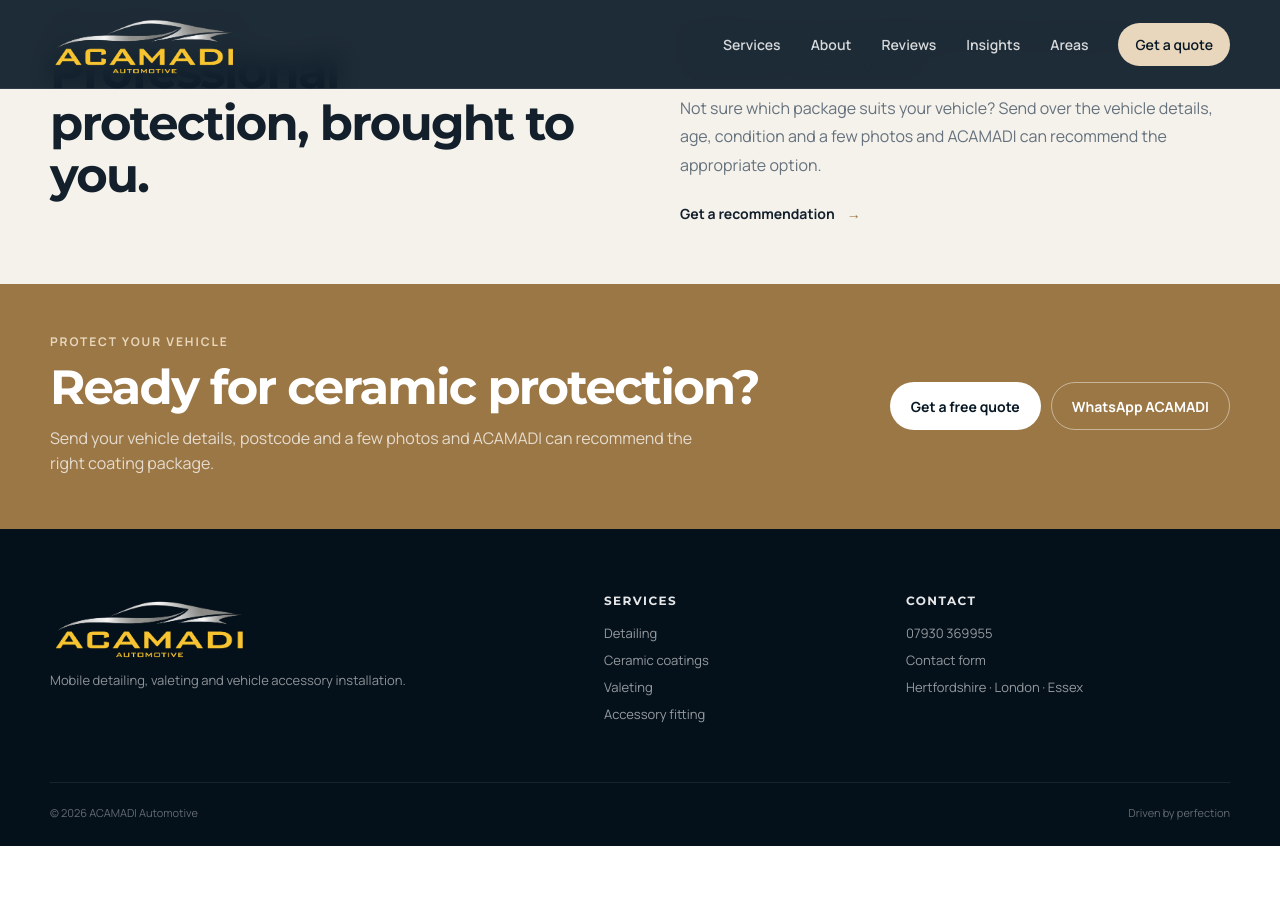
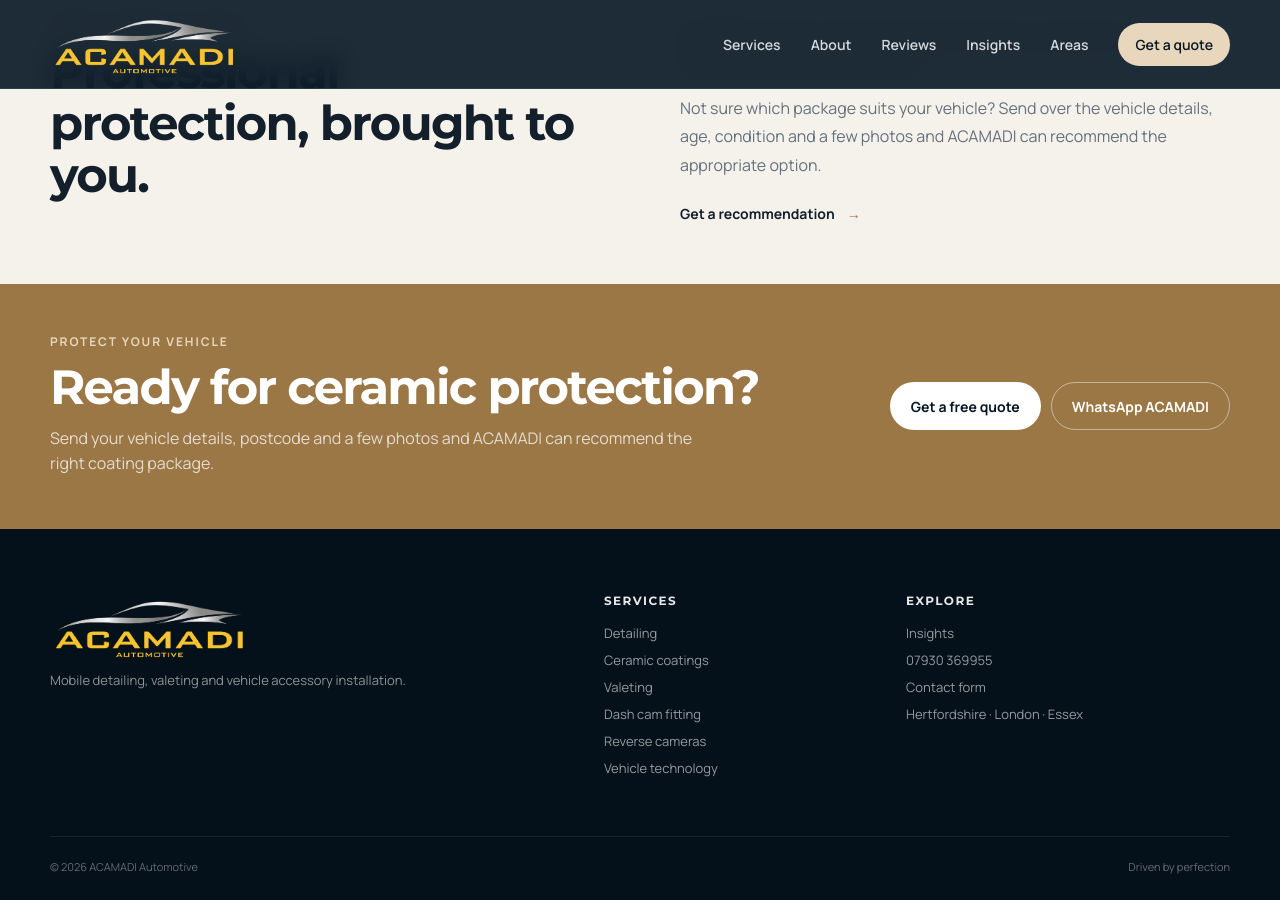
Before and after one commit to whz67wh7pt-lgtm/Acamadi, a Jekyll site: the page ceramic-coatings.html, which Jekyll copies as it is, in a window 1280 px wide and 900 px high, scrolled down 3260 px. Built offline with Jekyll 4.4.1, drawn with Linux system fonts in a browser that asks for light colours; before the commit the page ends 4106 px from its top, so only the background shows below that.

Commit message:
Standardise footer links

```diff
--- a/ceramic-coatings.html
+++ b/ceramic-coatings.html
@@ -825,18 +825,15 @@
       <div>
 
         <a class="brand footer-brand" href="index.html">
-
           <img
             src="images/acamadi-logo.png"
             alt="ACAMADI Automotive"
             class="footer-logo"
           >
-
         </a>
 
         <p>
-          Mobile detailing, valeting and vehicle
-          accessory installation.
+          Mobile detailing, valeting and vehicle accessory installation.
         </p>
 
       </div>
@@ -844,34 +841,23 @@
 
       <div>
 
-        <h3>
-          Services
-        </h3>
+        <h3>Services</h3>
 
-        <a href="detailing.html">
-          Detailing
-        </a>
-
-        <a href="ceramic-coatings.html">
-          Ceramic coatings
-        </a>
-
-        <a href="valeting.html">
-          Valeting
-        </a>
-
-        <a href="vehicle-technology.html">
-          Accessory fitting
-        </a>
+        <a href="detailing.html">Detailing</a>
+        <a href="ceramic-coatings.html">Ceramic coatings</a>
+        <a href="valeting.html">Valeting</a>
+        <a href="dash-cam-installation.html">Dash cam fitting</a>
+        <a href="reverse-cameras.html">Reverse cameras</a>
+        <a href="vehicle-technology.html">Vehicle technology</a>
 
       </div>
 
 
       <div>
 
-        <h3>
-          Contact
-        </h3>
+        <h3>Explore</h3>
+
+        <a href="blogs/">Insights</a>
 
         <a href="tel:+447930369955">
           07930 369955
```
